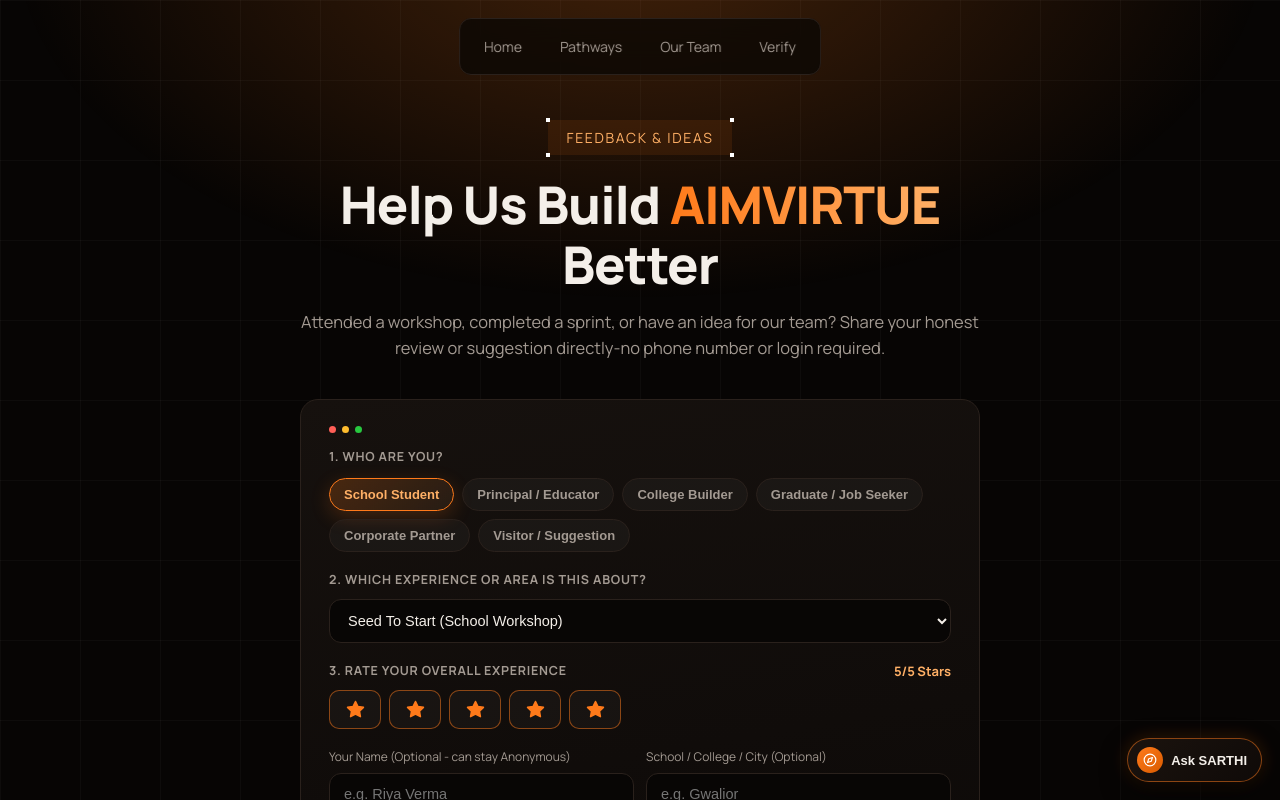
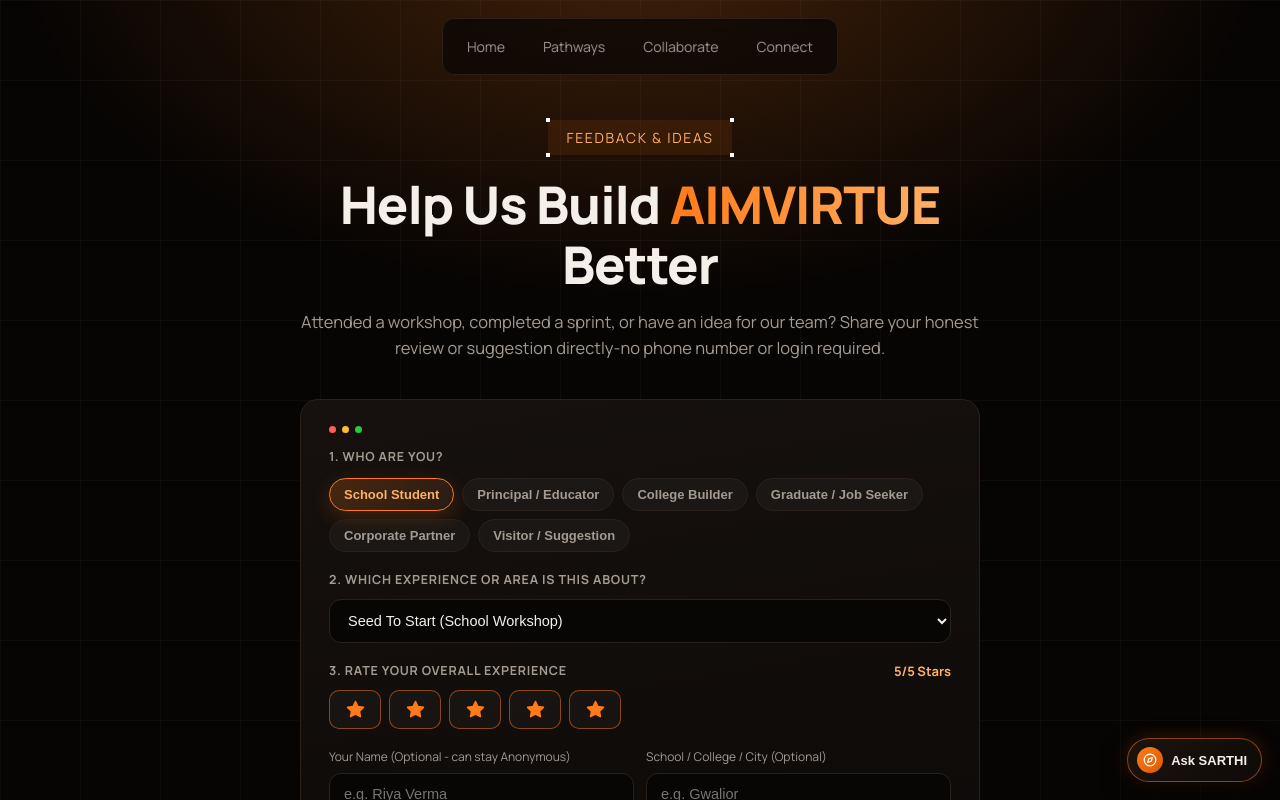
Before and after one commit to anandbhaii/aimvirtue-web, a Next.js app: page /feedback in a window 1280 px wide. Shown: the top 800 px of the page. Built offline with nearby package versions, Linux system fonts and the light colour scheme.

Commit message:
Recorrect the navbar section of verify, feedback and afterhours page

```diff
--- a/app/afterhours/page.js
+++ b/app/afterhours/page.js
@@ -102,8 +102,8 @@ export default function AfterhoursPage() {
       <nav className="nav">
         <Link href="/">Home</Link>
         <Link href="/#skills">Pathways</Link>
-        <Link href="/team">Our Team</Link>
-        <Link href="/verify">Verify</Link>
+        <Link href="/#partners">Collaborate</Link>
+        <Link href="/#contact">Connect</Link>
       </nav>
 
       {/* Floating Side Section Dots */}
--- a/app/feedback/page.js
+++ b/app/feedback/page.js
@@ -69,8 +69,8 @@ export default function FeedbackPage() {
       <nav className="nav">
         <Link href="/">Home</Link>
         <Link href="/#skills">Pathways</Link>
-        <Link href="/team">Our Team</Link>
-        <Link href="/verify">Verify</Link>
+        <Link href="/#partners">Collaborate</Link>
+        <Link href="/#contact">Connect</Link>
       </nav>
 
       <main className="wrap" style={{ paddingTop: '120px', paddingBottom: '50px', minHeight: '85vh' }}>
--- a/app/verify/page.js
+++ b/app/verify/page.js
@@ -285,7 +285,7 @@ export default function VerifyPage() {
       <nav className="nav">
         <Link href="/">Home</Link>
         <Link href="/#skills">Pathways</Link>
-        <Link href="/team">Our Team</Link>
+        <Link href="/#partners">Collaborate</Link>
         <Link href="/#contact">Connect</Link>
       </nav>
 
```
